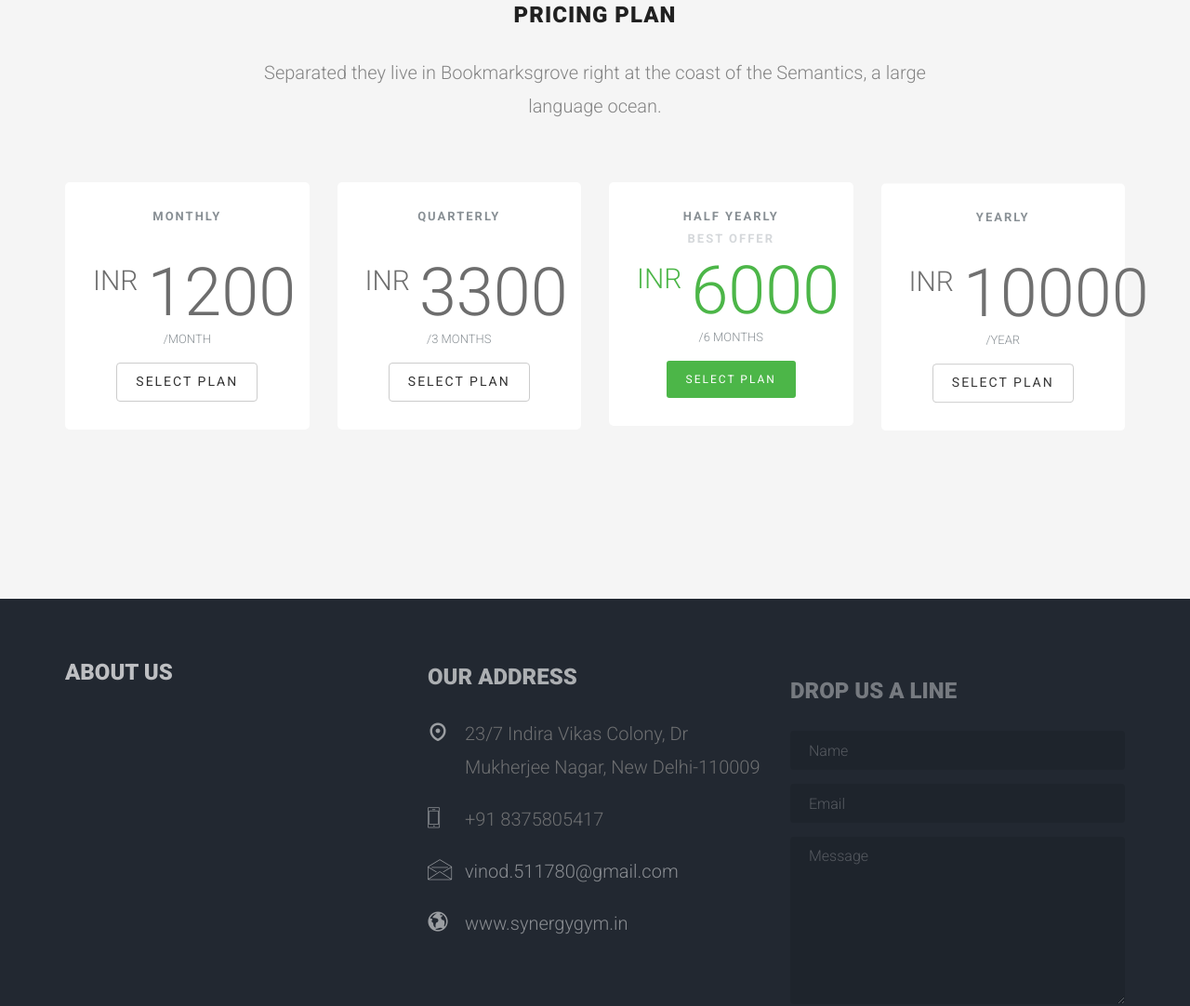
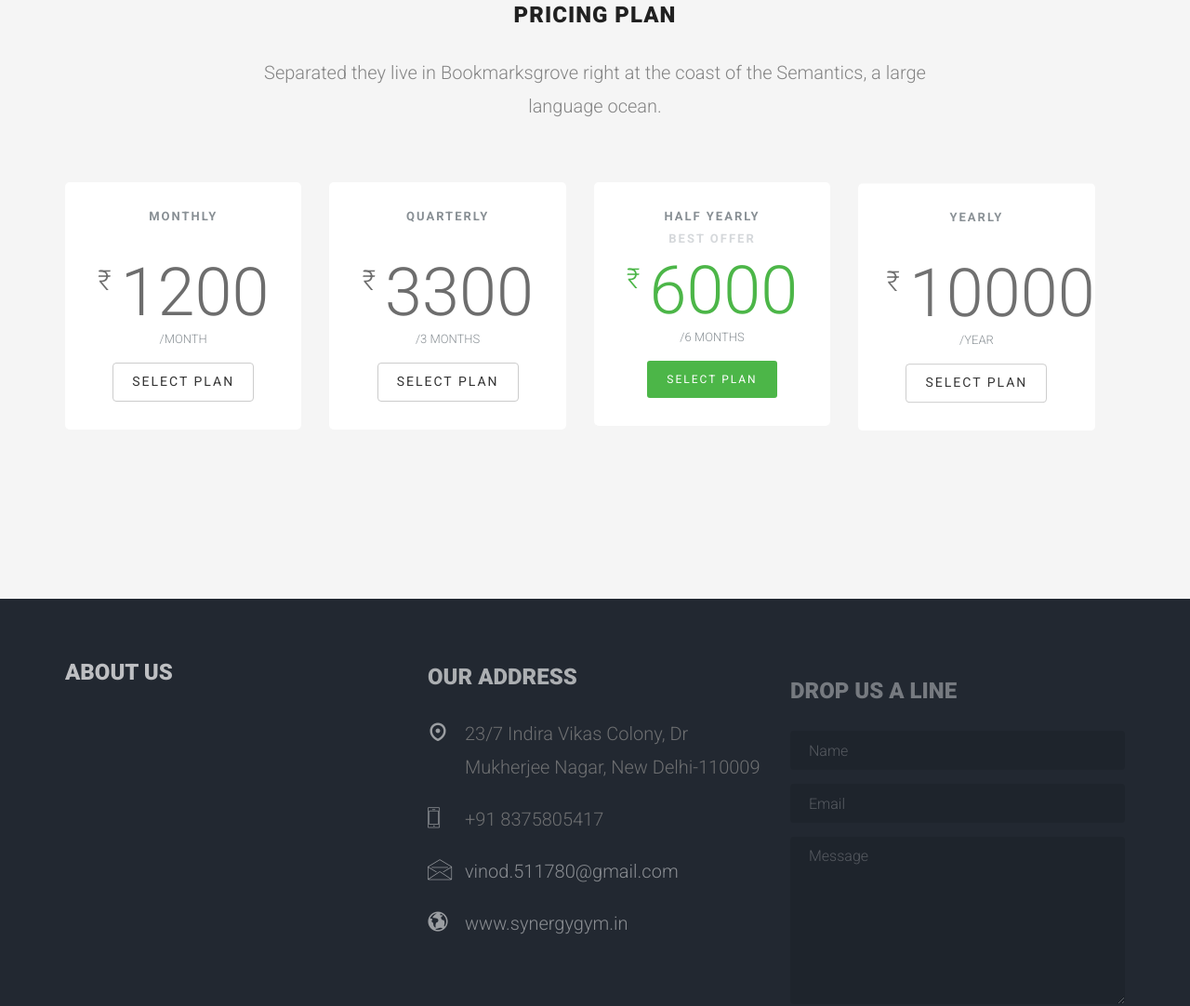
Before and after one commit to harishydav/synergygym, a plain HTML site: page index.html in a window 1280 px wide. Shown: the part 3117-4199 px from the top of the page at 93% size. Drawn offline with Linux system fonts and the light colour scheme; files whose address does not match are found by name.

Commit message:
Update index.html

```diff
--- a/index.html
+++ b/index.html
@@ -237,7 +237,7 @@
 					<div class="col-md-3 animate-box">
 						<div class="price-box animate-box">
 							<h2 class="pricing-plan">Monthly</h2>
-							<div class="price"><sup class="currency">INR</sup>1200<small>/month</small></div>
+							<div class="price"><sup class="currency">&#8377</sup>1200<small>/month</small></div>
 							<a href="#" class="btn btn-default">Select Plan</a>
 						</div>
 					</div>
@@ -245,7 +245,7 @@
 					<div class="col-md-3 animate-box">
 						<div class="price-box animate-box">
 							<h2 class="pricing-plan">Quarterly</h2>
-							<div class="price"><sup class="currency">INR</sup>3300<small>/3 months</small></div>
+							<div class="price"><sup class="currency">&#8377</sup>3300<small>/3 months</small></div>
 							<a href="#" class="btn btn-default">Select Plan</a>
 						</div>
 					</div>
@@ -253,7 +253,7 @@
 					<div class="col-md-3 animate-box">
 						<div class="price-box animate-box popular">
 							<h2 class="pricing-plan pricing-plan-offer">Half yearly <span>Best Offer</span></h2>
-							<div class="price"><sup class="currency">INR</sup>6000<small>/6 months</small></div>
+							<div class="price"><sup class="currency">&#8377</sup>6000<small>/6 months</small></div>
 							<a href="#" class="btn btn-select-plan btn-sm">Select Plan</a>
 						</div>
 					</div>
@@ -261,7 +261,7 @@
 					<div class="col-md-3 animate-box">
 						<div class="price-box animate-box">
 							<h2 class="pricing-plan">Yearly</h2>
-							<div class="price"><sup class="currency">INR</sup>10000<small>/year</small></div>
+							<div class="price"><sup class="currency">&#8377</sup>10000<small>/year</small></div>
 							<a href="#" class="btn btn-default">Select Plan</a>
 						</div>
 					</div>
```
